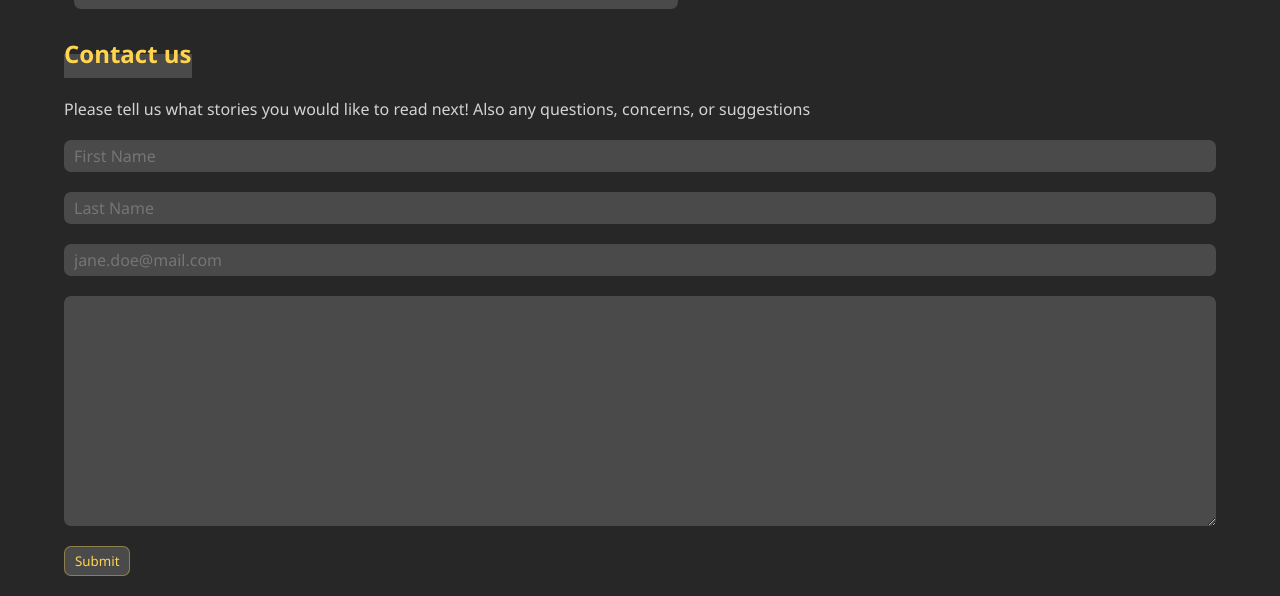
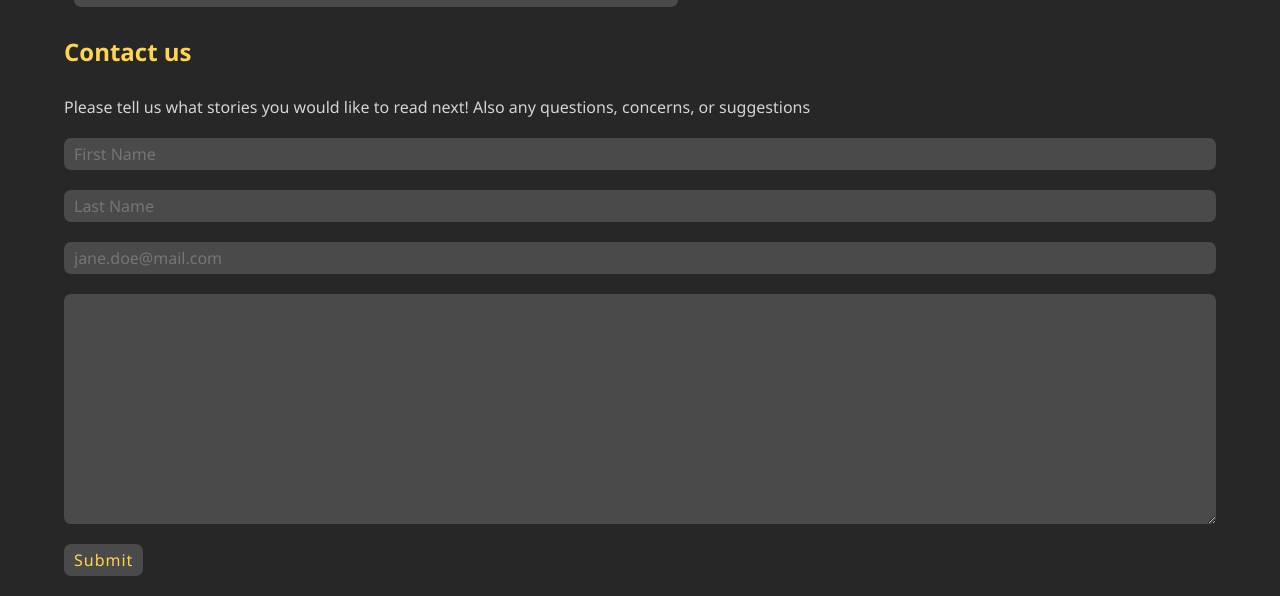
Before and after one commit to Sovima/stories-website, a Flask app: page / in a window 1280 px wide. Shown: the part 569-1165 px from the top of the page. Run offline with Flask 2, Linux system fonts and the light colour scheme.

Commit message:
Adjusting dark mode

```diff
--- a/static/css/header.css
+++ b/static/css/header.css
@@ -6,13 +6,12 @@
     --deep-grey: #272727;
     --light-grey: #4a4a4a;
     --lighter-grey: #686868;
+    --text-grey:rgba(255, 255, 255, 0.8);
 }
 
 
 * {
     font-family: 'Segoe UI', Tahoma, Geneva, Verdana, sans-serif;
-    transition: 0.3s;
-    color:black;
 }
 
 .dot {
@@ -65,7 +64,7 @@ body {
     padding: 7px 12px;
     font-family: 'Montserrat', sans-serif;
     border-radius: 20px;
-    border: 0px solid black;
+    border: none;
     font-size: 16px;
 }
 
@@ -112,15 +111,20 @@ a.navlinks:after {
     width:0%;
     left:0;
     border-radius: 2px;
-    background-color:var(--light-yellow);
+    background-color: var(--light-yellow);
     height:5px;
     bottom:0px;
 }
 
 
+a.navlinks:hover {
+    color:var(--light-yellow);
+    transition: 0;
+}
+
 a.navlinks:hover:after {
+    width:100%;
     transition:0.3s;
-    width:100%;
 }
 
 
@@ -166,7 +170,7 @@ body.dark .contact-us {
     font-family: 'Montserrat', sans-serif;
     border-radius: 20px;
     color:var(--base-yellow);
-    border: 0.5px solid black;
+    border: none;
     font-size: 16px;
 }
 
@@ -182,16 +186,14 @@ body.dark a.navlinks {
     color:var(--light-yellow);
 }
 
+
+
 body.dark .contact-us:hover{
     background-color: var(--light-grey);
 }
 
-body.dark a.navlinks:hover{
-    background-color: black;
-}
-
 body.dark a.navlinks:after {
-    background-color:var(--light-grey);
+    background-color:var(--light-yellow);
 }
 
 body.dark  #logo{
--- a/static/css/home.css
+++ b/static/css/home.css
@@ -92,11 +92,14 @@ input {
 
 button.submit {
     background-color:var(--light-yellow);
-    border: 1.5px solid black;
+    border: 2px solid black;
     border-radius: 7px;
     padding: 5px 10px;
     margin: 20px 5vw;
     text-decoration: none;
+    font-weight: 100;
+    font-size:16px;
+    letter-spacing:1px;
 }
 
 button:hover {
@@ -143,11 +146,11 @@ body.dark {
 
 
 body.dark p {
-    color:rgba(255, 255, 255, 0.8);
+    color:var(--text-grey);
 }
 
 body.dark mark {
-    background-color: var(--light-grey);
+    background-color: transparent;
 }
 
 
@@ -163,8 +166,8 @@ body.dark mark {
 
 body.dark button.submit {
     background-color:var(--light-grey);
-    border: 1px solid var(--transparent-yellow);
-    color:var(--base-yellow)
+    border: 0px solid var(--transparent-yellow);
+    color: var(--base-yellow);
 }
 
 
@@ -174,6 +177,7 @@ body.dark button.submit:hover {
 
 
 body.dark input, body.dark textarea{
+    color:var(--text-grey);
     background-color: var(--light-grey);
-    border: 0 solid var(--transparent-yellow);
+    border: 0px solid var(--transparent-yellow);
 }
```
